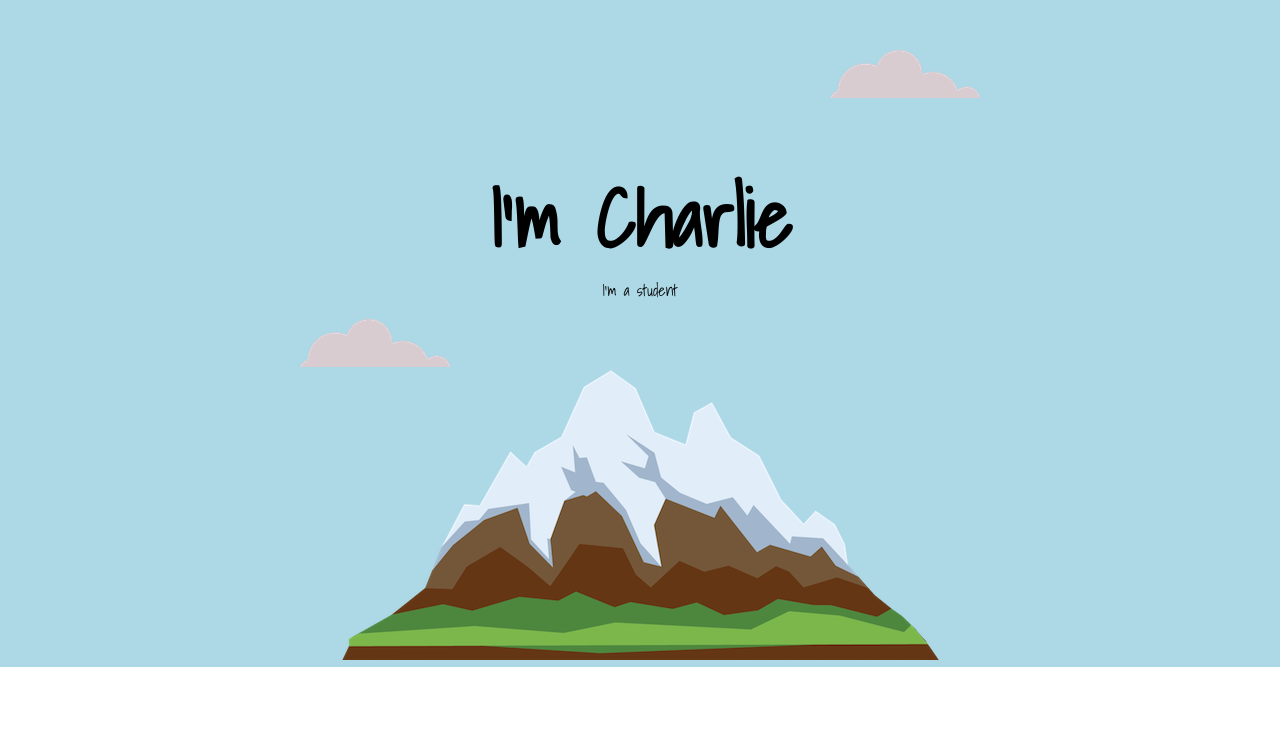
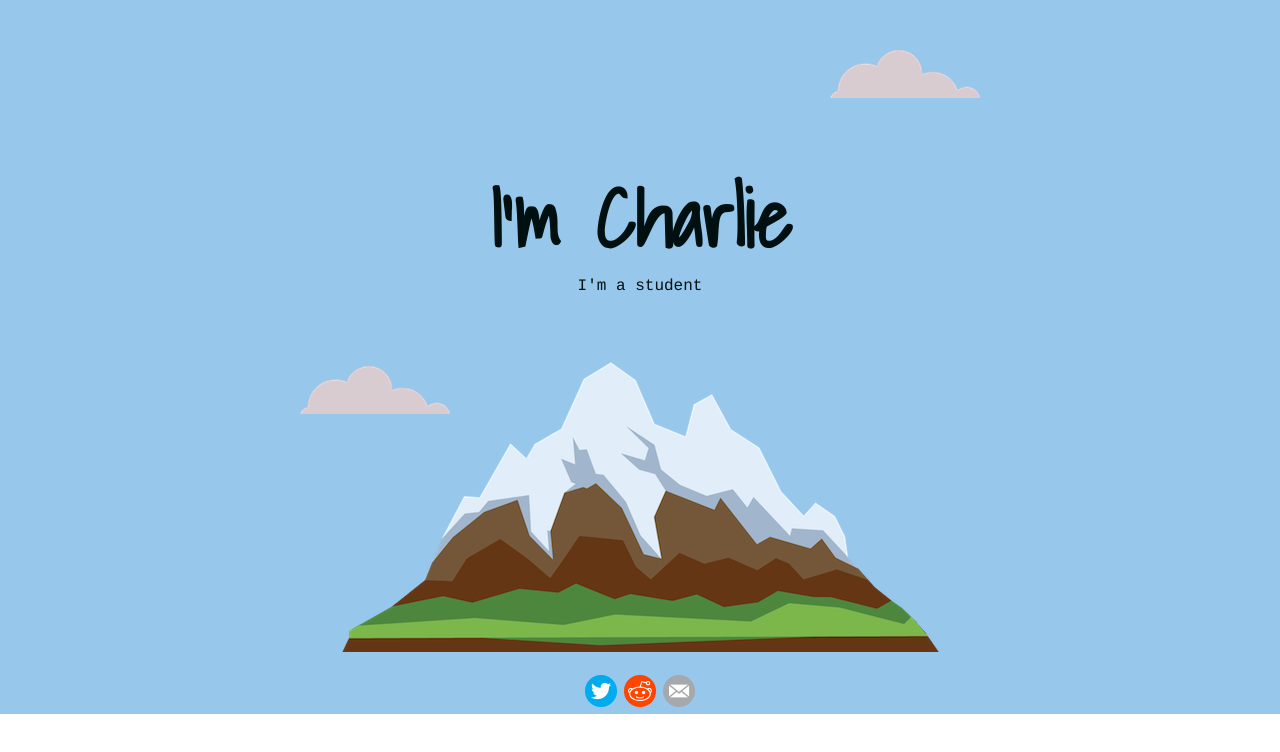
Before and after one commit to charliekmcmahon/website, a plain HTML site: page index.html in a window 1280 px wide. Drawn offline with Linux system fonts and the light colour scheme.

Commit message:
Add images

```diff
--- a/css/style.css
+++ b/css/style.css
@@ -2,19 +2,41 @@ body {
   margin: 0;
   text-align: center;
   font-family: 'Shadows Into Light', cursive;
+  color: #001011;
+}
+ul.share-buttons{
+  list-style: none;
+  padding: 0;
+}
+
+ul.share-buttons li{
+  display: inline;
+}
+
+ul.share-buttons .sr-only{
+  position: absolute;
+  clip: rect(1px 1px 1px 1px);
+  clip: rect(1px, 1px, 1px, 1px);
+  padding: 0;
+  border: 0;
+  height: 1px;
+  width: 1px;
+  overflow: hidden;
 }
 
 h1 {
   font-size: 80px;
+  color: #001011;
 }
 
 p {
 
-  font-family: 'Shadows Into Light', cursive;
+  font-family: Courier;
+  color: #001011;
 }
 
 .top-container {
-background-color: lightblue;
+background-color: #97C8EB;
 position: relative;
 padding-top: 100px;
 
--- a/index.html
+++ b/index.html
@@ -15,6 +15,11 @@
     <p class="no-margin">I'm a student</p>
     <img class="bottom-cloud" src="cloud.png" alt="cloud-img">
     <img src="mountain.png" alt="mountain-img">
+    <ul class="share-buttons">
+    <li><a href="https://twitter.com/intent/tweet?source=https%3A%2F%2Fcharliekmcmahon.github.io%2Fwebsite%2Findex.html&text=Charlie%20McMahon's%20Website:%20https%3A%2F%2Fcharliekmcmahon.github.io%2Fwebsite%2Findex.html&via=charliemacca12" target="_blank" title="Tweet"><img alt="Tweet" src="images/flat_web_icon_set/color/Twitter.png" /></a></li>
+    <li><a href="http://www.reddit.com/submit?url=https%3A%2F%2Fcharliekmcmahon.github.io%2Fwebsite%2Findex.html&title=Charlie%20McMahon's%20Website" target="_blank" title="Submit to Reddit"><img alt="Submit to Reddit" src="images/flat_web_icon_set/color/Reddit.png" /></a></li>
+    <li><a href="mailto:?subject=Charlie%20McMahon's%20Website&body=:%20https%3A%2F%2Fcharliekmcmahon.github.io%2Fwebsite%2Findex.html" target="_blank" title="Send email"><img alt="Send email" src="images/flat_web_icon_set/color/Email.png" /></a></li>
+</ul>
   </div>
   <div class="middle-container"></div>
   <div class="bottom-container"></div>
```
Also changed, not shown: images/flat_web_icon_set/color/Email.png (added), images/flat_web_icon_set/color/Facebook.png (added), images/flat_web_icon_set/color/Google+.png (added), images/flat_web_icon_set/color/LinkedIn.png (added), images/flat_web_icon_set/color/Pinboard.png (added), images/flat_web_icon_set/color/Pinterest.png (added), images/flat_web_icon_set/color/Pocket.png (added), images/flat_web_icon_set/color/Reddit.png (added), images/flat_web_icon_set/color/Tumblr.png (added), images/flat_web_icon_set/color/Twitter.png (added), images/flat_web_icon_set/color/Wordpress.png (added), 1 other file.
